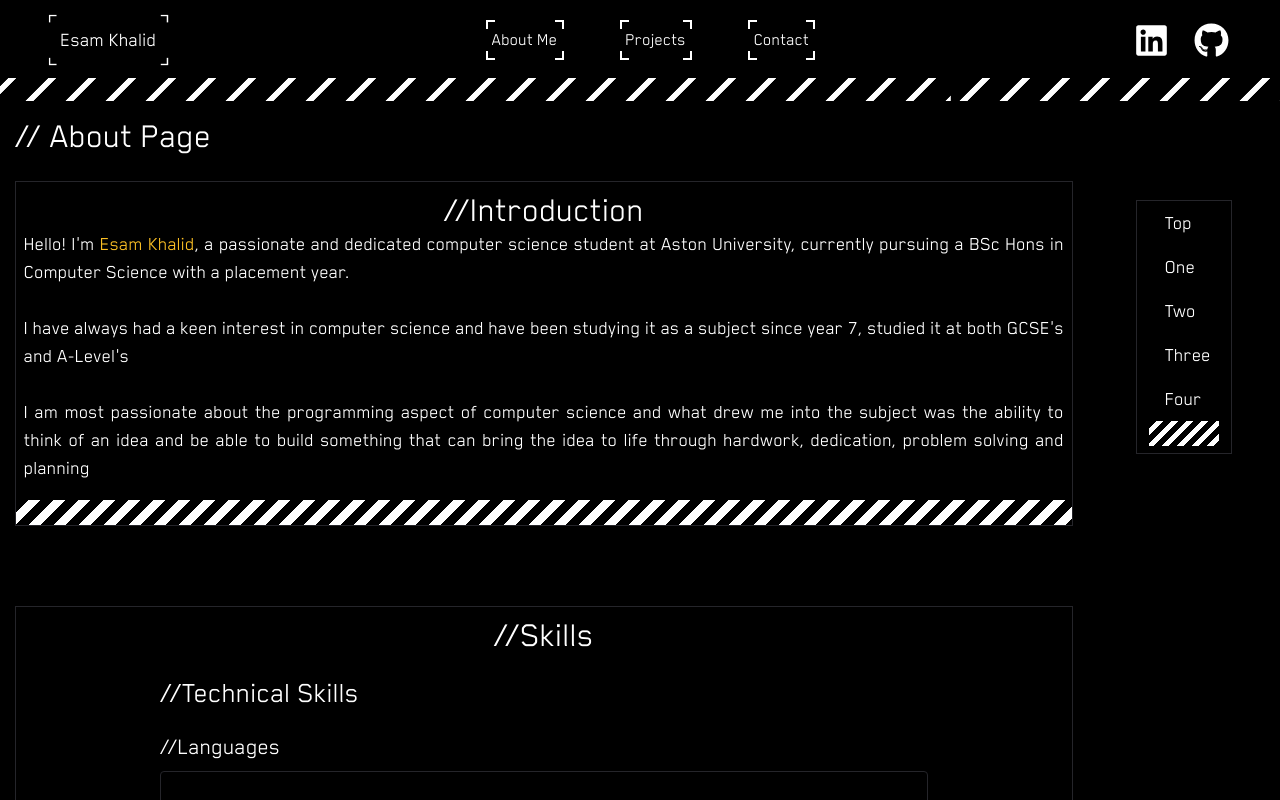
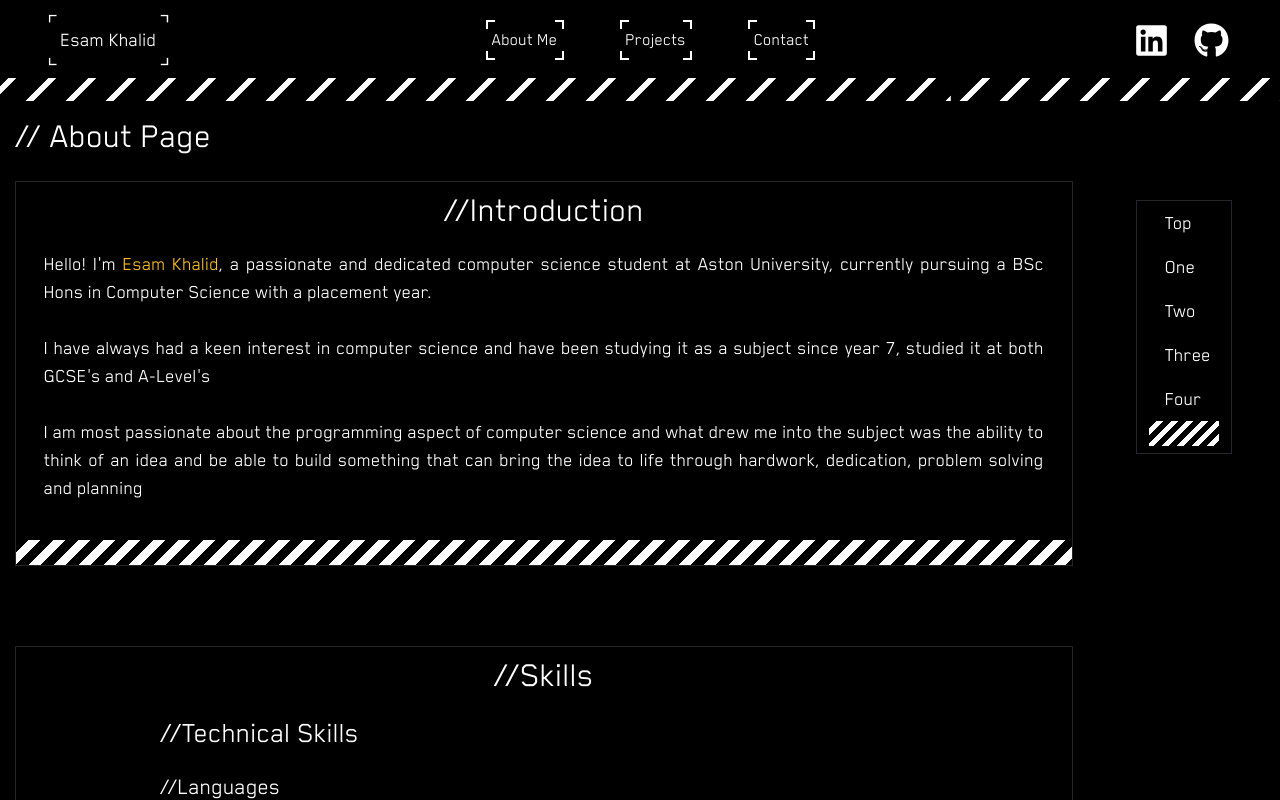
Before and after one commit to EsamKhalid/portfolio-website-v2, a Next.js app: page /AboutPage in a window 1280 px wide. Shown: the top 800 px of the page. Built offline with nearby package versions, Linux system fonts and the light colour scheme.

Commit message:
removed hover colour from pagelink on navbar and added padding to intro text on about page.

```diff
--- a/app/AboutPage/page.tsx
+++ b/app/AboutPage/page.tsx
@@ -33,7 +33,7 @@
           <div className="inline-block justify-center">
             <SectionBorderLines id="" className="w-fit">
               <h1 className="text-4xl">//Introduction</h1>
-              <p className="text-xl text-justify">
+              <p className="text-xl text-justify m-5">
                 Hello! I'm <span className="text-cybpnk-ylw2">Esam Khalid</span>
                 , a passionate and dedicated computer science student at Aston
                 University, currently pursuing a BSc Hons in Computer Science
--- a/components/NavBar/PageLink.tsx
+++ b/components/NavBar/PageLink.tsx
@@ -13,9 +13,7 @@
   return (
     <>
       <motion.div
-        className={
-          isHovered ? "mx-5 size-fit bg-jms-blue p-2" : "mx-5 size-fit p-2"
-        }
+        className={isHovered ? "mx-5 size-fit p-2" : "mx-5 size-fit p-2"}
         onMouseEnter={() => setHovered(true)}
         onMouseLeave={() => setHovered(false)}
         animate={{
```
